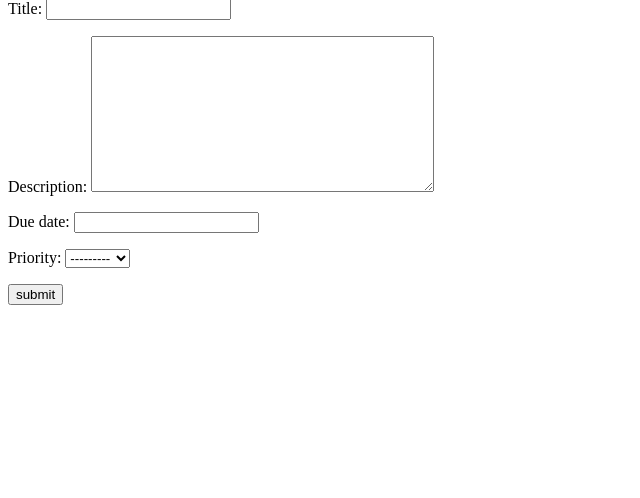
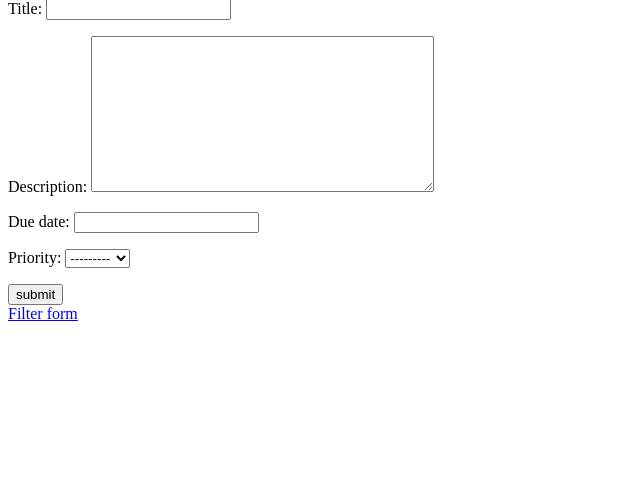
Before and after one commit to matinmat8/ToDoList, a Django app: page /list/ in a window 1280 px wide. Shown: the part 17-515 px from the top of the page, without its empty margins (0-640 px from the left). Run offline with Django 3.2, Linux system fonts and the light colour scheme; a user stored in the database is signed in; data comes from the database, SQL or seed files in the repository.

Commit message:
added url for call FilterView

```diff
--- a/todolist/templates/todolist/works.html
+++ b/todolist/templates/todolist/works.html
@@ -21,6 +21,7 @@
         {% csrf_token %}
         <button type="submit">submit</button>
     </form>
+<a href="{% url 'todolist:filter' %}">Filter form</a>
 
 </body>
 </html>
--- a/todolist/urls.py
+++ b/todolist/urls.py
@@ -1,8 +1,9 @@
 from django.urls import path
-from .views import WorksList
+from .views import WorksList, FilterView
 
 app_name = 'todolist'
 
 urlpatterns = [
     path('list/', WorksList.as_view(), name='list'),
+    path('filter/', FilterView.as_view(), name='filter')
 ]
```
